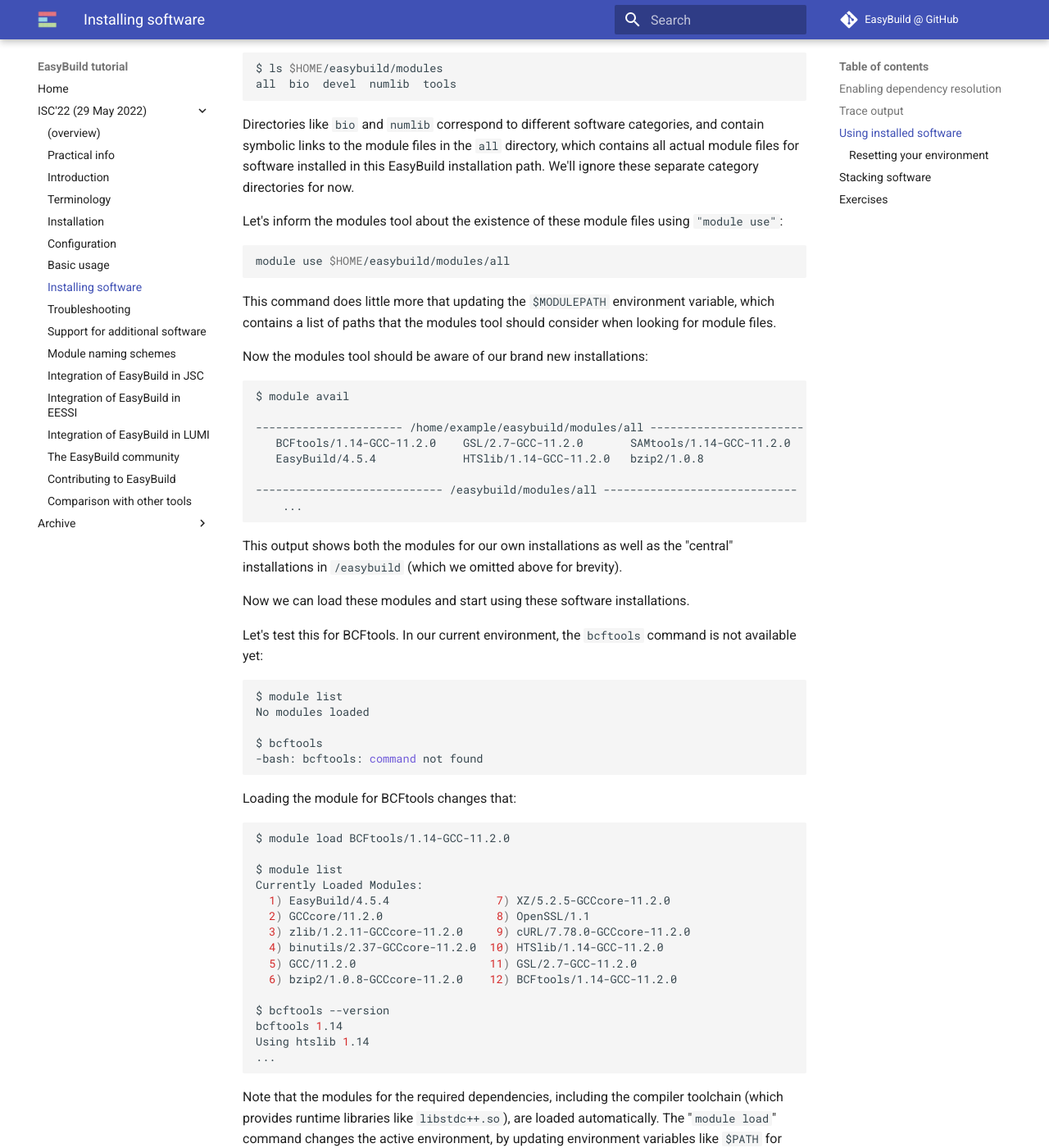
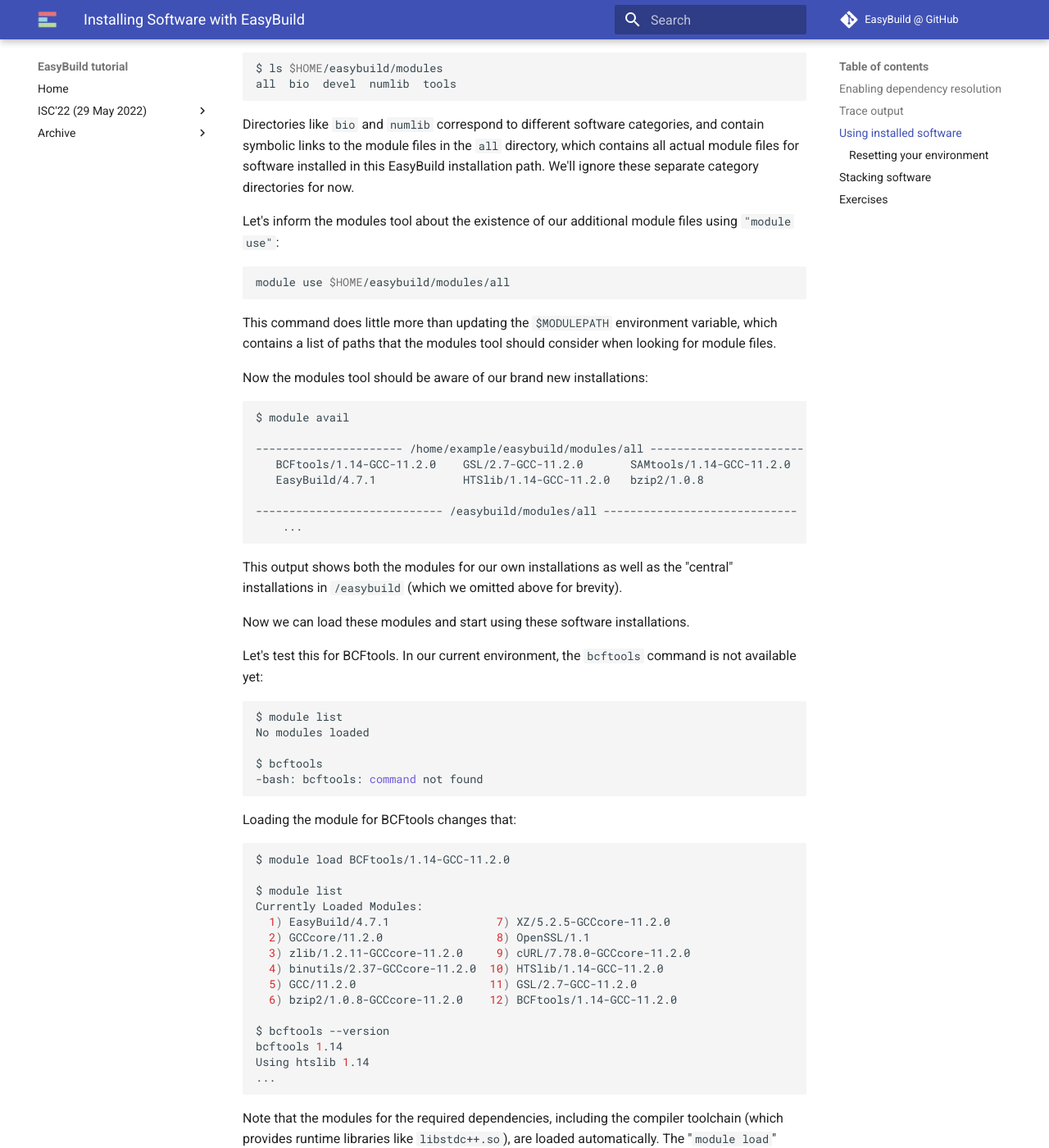
Before and after one commit to easybuilders/easybuild-tutorial, an MkDocs documentation site: the page built from docs/2023-eb-eessi-uk-workshop/easybuild-installing-software.md, in a window 1280 px wide and 1400 px high, scrolled down 4707 px. Shown: the whole window at 82% size. Built offline with MkDocs 1.6.1 and Material for MkDocs 9.7.7, drawn with Linux system fonts in a browser that asks for light colours; some of the changed text lies outside the part shown.

Commit message:
add Installing Software with EasyBuild page for EasyBuild + EESSI UK workshop

````diff
--- a/docs/2022-isc22/installing_software.md
+++ b/docs/2023-eb-eessi-uk-workshop/easybuild-installing-software.md
@@ -1,4 +1,4 @@
-# Installing software with EasyBuild
+# Installing Software with EasyBuild
 
 You should now be able to make an informed decision on which easyconfig file you should use to
 make EasyBuild install the software you require.
@@ -47,7 +47,7 @@
 ### Enabling dependency resolution
 
 The SAMtools installation worked like a charm, but remember that all required dependencies were already
-available ([see the section on checking dependencies](../basic_usage/#dry-run)).
+available ([see the section on checking dependencies](../easybuild-basic-usage/#dry-run)).
 
 If we try this with the `BCFtools-1.14-GCC-11.2.0.eb`, for which the required `GSL` and `HTSlib` dependencies are not available yet, it's less successful:
 
@@ -67,7 +67,7 @@
 == preparing...
 == FAILED: Installation ended unsuccessfully (build directory: /tmp/example/build/BCFtools/1.14/GCC-11.2.0): build failed (first 300 chars): Missing modules for dependencies (use --robot?): HTSlib/1.14-GCC-11.2.0, GSL/2.7-GCC-11.2.0 (took 1 secs)
 == Results of the build can be found in the log file(s) /tmp/eb-66a5glv6/easybuild-BCFtools-1.14-20220502.145732.ElHDN.log
-ERROR: Build of /easybuild/software/EasyBuild/20220501-dev/easybuild/easyconfigs/b/BCFtools/BCFtools-1.14-GCC-11.2.0.eb failed (err: 'build failed (first 300 chars): Missing modules for dependencies (use --robot?): HTSlib/1.14-GCC-11.2.0, GSL/2.7-GCC-11.2.0')
+ERROR: Build of /easybuild/software/EasyBuild/4.7.1/easybuild/easyconfigs/b/BCFtools/BCFtools-1.14-GCC-11.2.0.eb failed (err: 'build failed (first 300 chars): Missing modules for dependencies (use --robot?): HTSlib/1.14-GCC-11.2.0, GSL/2.7-GCC-11.2.0')
 ```
 
 Oh my, what's this all about?
@@ -130,7 +130,7 @@
         [started at: 2022-05-02 15:05:42]
         [working dir: /tmp/example/build/BCFtools/1.14/GCC-11.2.0/bcftools-1.14]
         [output logged in /tmp/eb-tus8o1g4/easybuild-run_cmd-mjc8gj6x.log]
-        /home/easybuild/.local/easybuild/sources/generic/eb_v4.5.5.dev0/ConfigureMake/config.guess
+        /home/easybuild/.local/easybuild/sources/generic/eb_v4.7.1/ConfigureMake/config.guess
   >> command completed: exit 0, ran in < 1s
   >> running command:
         [started at: 2022-05-02 15:05:42]
@@ -238,13 +238,13 @@
 which contains all actual module files for software installed in this EasyBuild installation path.
 We'll ignore these separate category directories for now.
 
-Let's inform the modules tool about the existence of these module files using `"module use"`:
+Let's inform the modules tool about the existence of our additional module files using `"module use"`:
 
 ```shell
 module use $HOME/easybuild/modules/all
 ```
 
-This command does little more that updating the `$MODULEPATH` environment variable,
+This command does little more than updating the `$MODULEPATH` environment variable,
 which contains a list of paths that the modules tool should consider when looking for module files.
 
 Now the modules tool should be aware of our brand new installations:
@@ -254,7 +254,7 @@
 
 ---------------------- /home/example/easybuild/modules/all -----------------------
    BCFtools/1.14-GCC-11.2.0    GSL/2.7-GCC-11.2.0       SAMtools/1.14-GCC-11.2.0
-   EasyBuild/4.5.4             HTSlib/1.14-GCC-11.2.0   bzip2/1.0.8
+   EasyBuild/4.7.1             HTSlib/1.14-GCC-11.2.0   bzip2/1.0.8
 
 ---------------------------- /easybuild/modules/all -----------------------------
     ...
@@ -281,7 +281,7 @@
 
 $ module list
 Currently Loaded Modules:
-  1) EasyBuild/4.5.4                7) XZ/5.2.5-GCCcore-11.2.0
+  1) EasyBuild/4.7.1                7) XZ/5.2.5-GCCcore-11.2.0
   2) GCCcore/11.2.0                 8) OpenSSL/1.1
   3) zlib/1.2.11-GCCcore-11.2.0     9) cURL/7.78.0-GCCcore-11.2.0
   4) binutils/2.37-GCCcore-11.2.0  10) HTSlib/1.14-GCC-11.2.0
@@ -335,7 +335,7 @@
 
 Please do not spoil solutions for others before they have been discussed by the tutorial organisers.
 
-The exercises are based on the easyconfig files included with EasyBuild 4.5.4.
+The exercises are based on the easyconfig files included with EasyBuild 4.7.1.
 
 ---
 
@@ -351,7 +351,7 @@
     First, determine the easyconfig file we can use for this:
     ```shell
     $ eb -S 'h5py-3.6.0.*foss-2021b'
-    CFGS1=/home/easybuilder/easybuild/software/EasyBuild/4.5.4/easybuild/easyconfigs/h/h5py
+    CFGS1=/home/easybuilder/easybuild/software/EasyBuild/4.7.1/easybuild/easyconfigs/h/h5py
     * $CFGS1/h5py-3.6.0-foss-2021b.eb
     ```
 
@@ -456,10 +456,8 @@
 If not, don't worry too much about it. We covered a lot of ground here,
 and it's a lot to take in at once, take your time...
 
-Feel free to ask questions in the `#tutorial-isc22` channel in the [EasyBuild
-Slack](https://docs.easybuild.io/en/latest/#getting-help),
-we're happy to help!
+Feel free to ask questions in the [EasyBuild Slack](https://docs.easybuild.io/#getting-help), we're happy to help!
 
 ---
 
-[*next: Troubleshooting*](troubleshooting.md) - [*(back to overview page)*](index.md)
+[*next: Troubleshooting*](easybuild-troubleshooting.md) - [*(back to overview page)*](index.md)
````
Also changed, not shown: docs/2023-eb-eessi-uk-workshop/index.md (+3 -2 lines).
